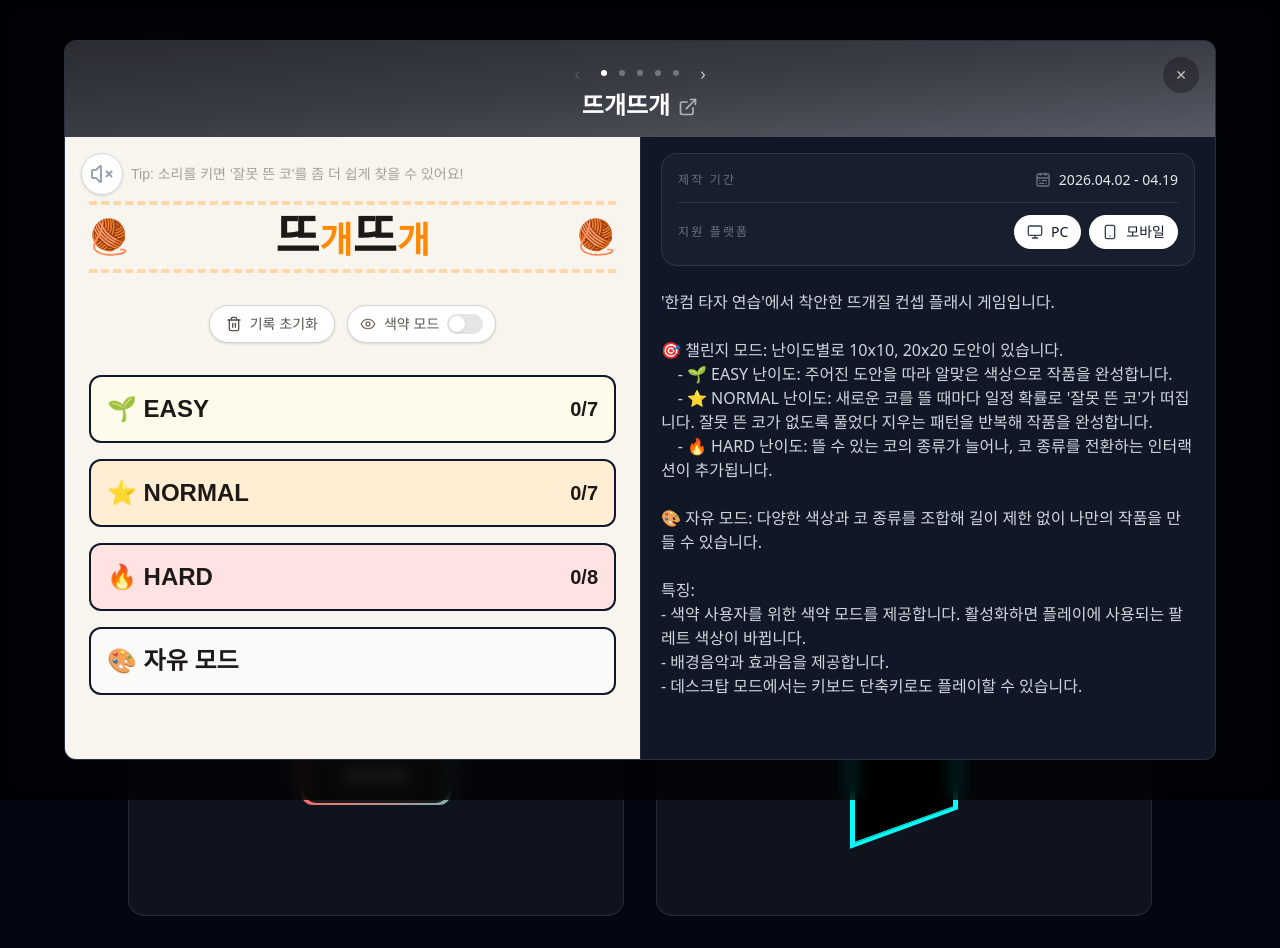
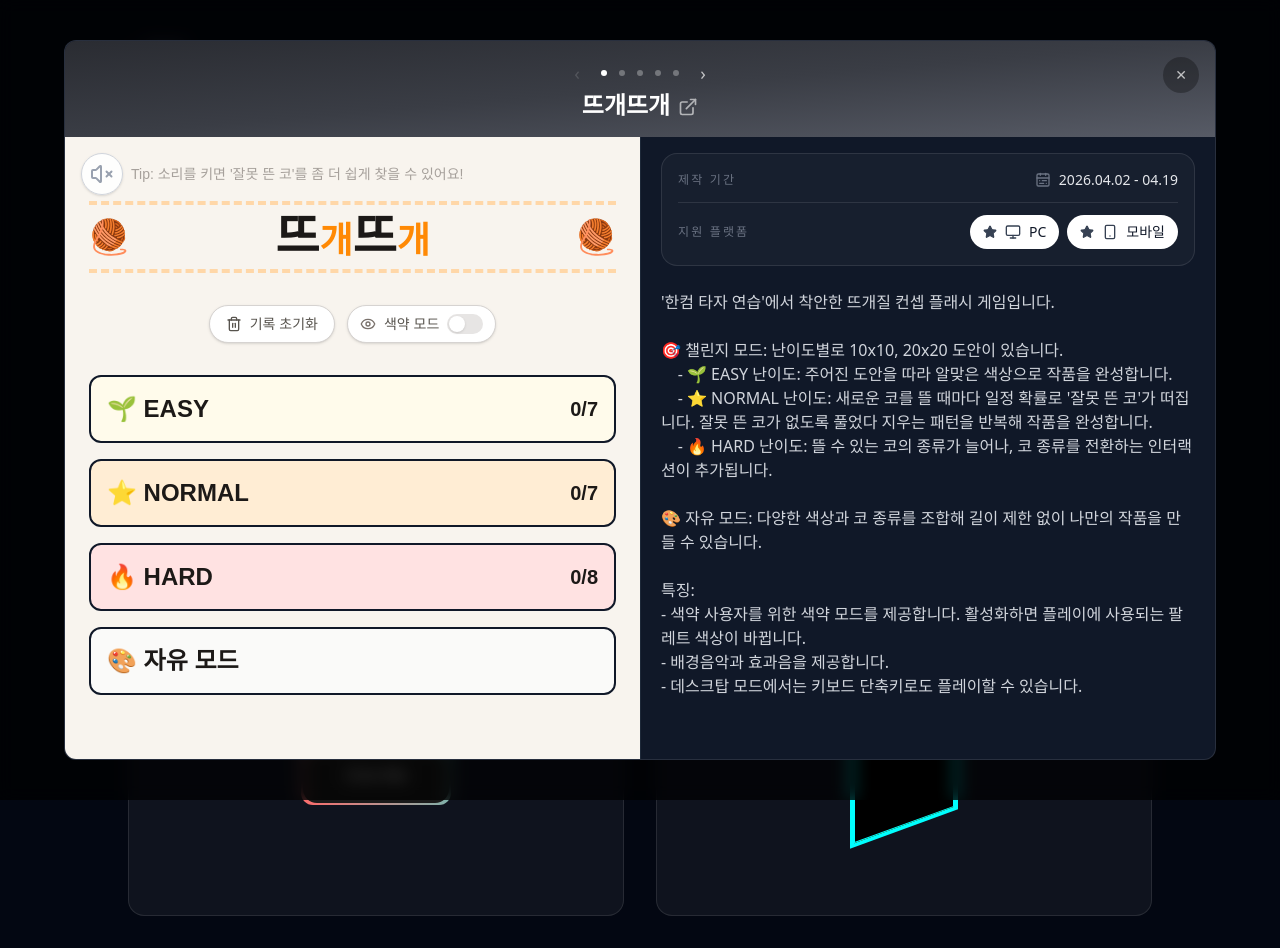
Before and after one commit to amaran-th/interactive-portfolio, a Next.js app: page /playground in a window 1280 px wide. Both pictures are taken after a click on the element "뜨개뜨개". Built offline with nearby package versions, Linux system fonts and the light colour scheme; a web font is replaced by a local one.

Commit message:
feat: 주력 플랫폼 배지에 별 아이콘 추가

```diff
--- a/app/(portfolio)/playground/_sections/Works/WorkModal.tsx
+++ b/app/(portfolio)/playground/_sections/Works/WorkModal.tsx
@@ -1,6 +1,6 @@
 "use client";
 
-import { CalendarRange, ExternalLink, Monitor, Smartphone } from "lucide-react";
+import { CalendarRange, ExternalLink, Monitor, Smartphone, Star } from "lucide-react";
 import Link from "next/link";
 import { useEffect, useState } from "react";
 import { WorkItem } from "./Work";
@@ -184,6 +184,9 @@ export default function WorkModal({
                               : "border-white/10 bg-black/20 text-gray-200"
                           }`}
                         >
+                          {platform.specialized ? (
+                            <Star className="h-3.5 w-3.5 fill-current text-gray-700" />
+                          ) : null}
                           {platform.type === "mobile" ? (
                             <Smartphone
                               className={`h-4 w-4 ${platform.specialized ? "text-gray-700" : "text-gray-500"}`}
```
